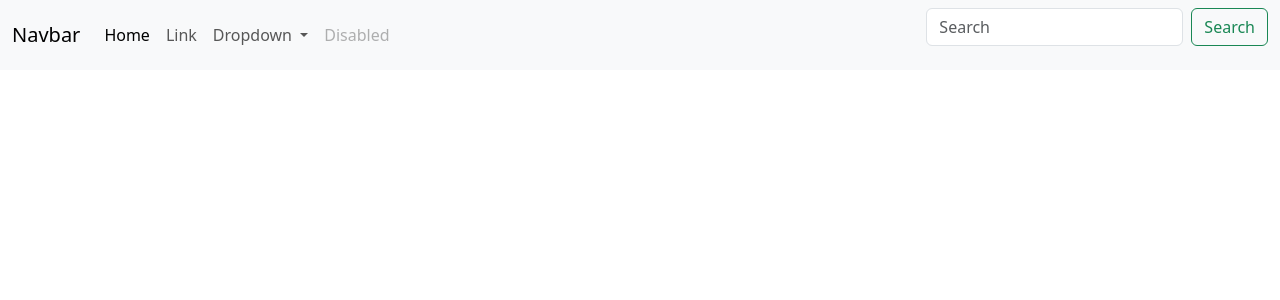
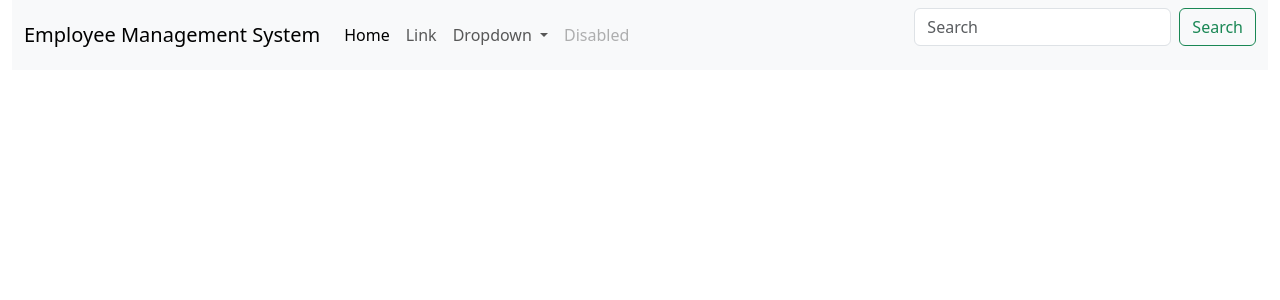
Before and after one commit to madhusankha90/Employee-Management-System, an Angular app in the folder employee-management-system/: page / in a window 1280 px wide. Shown: the top 300 px of the page. Built offline with nearby package versions, Linux system fonts and the light colour scheme.

Commit message:
Update dashboard.component.html

```diff
--- a/employee-management-system/src/app/component/dashboard/dashboard.component.html
+++ b/employee-management-system/src/app/component/dashboard/dashboard.component.html
@@ -1,6 +1,7 @@
+<div class="container-fluid">
     <nav class="navbar navbar-expand-lg bg-body-tertiary">
         <div class="container-fluid">
-      <a class="navbar-brand" href="#">Navbar</a>
+          <a class="navbar-brand" href="#">Employee Management System</a>
           <button class="navbar-toggler" type="button" data-bs-toggle="collapse" data-bs-target="#navbarSupportedContent" aria-controls="navbarSupportedContent" aria-expanded="false" aria-label="Toggle navigation">
             <span class="navbar-toggler-icon"></span>
           </button>
@@ -34,3 +35,4 @@
           </div>
         </div>
       </nav>
+</div>
```
Lines whose indentation alone changed are shown as unchanged.
